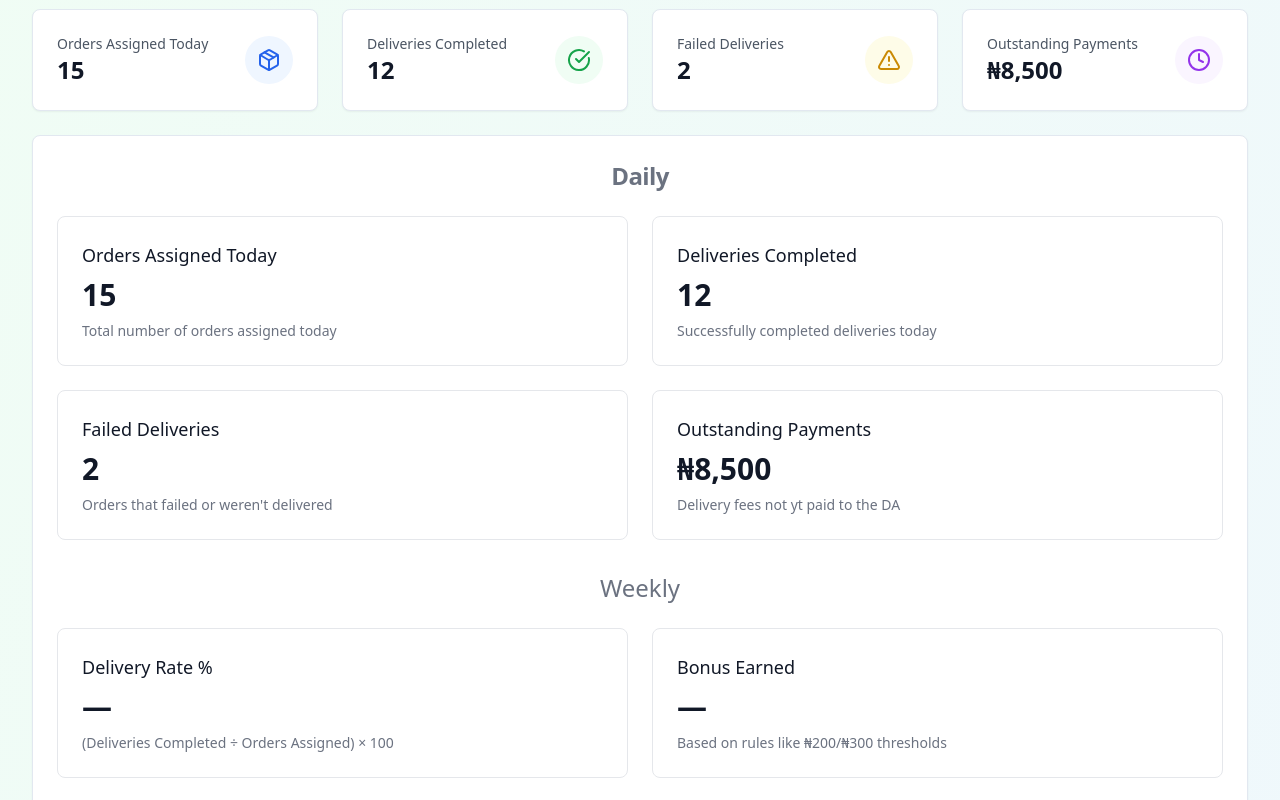
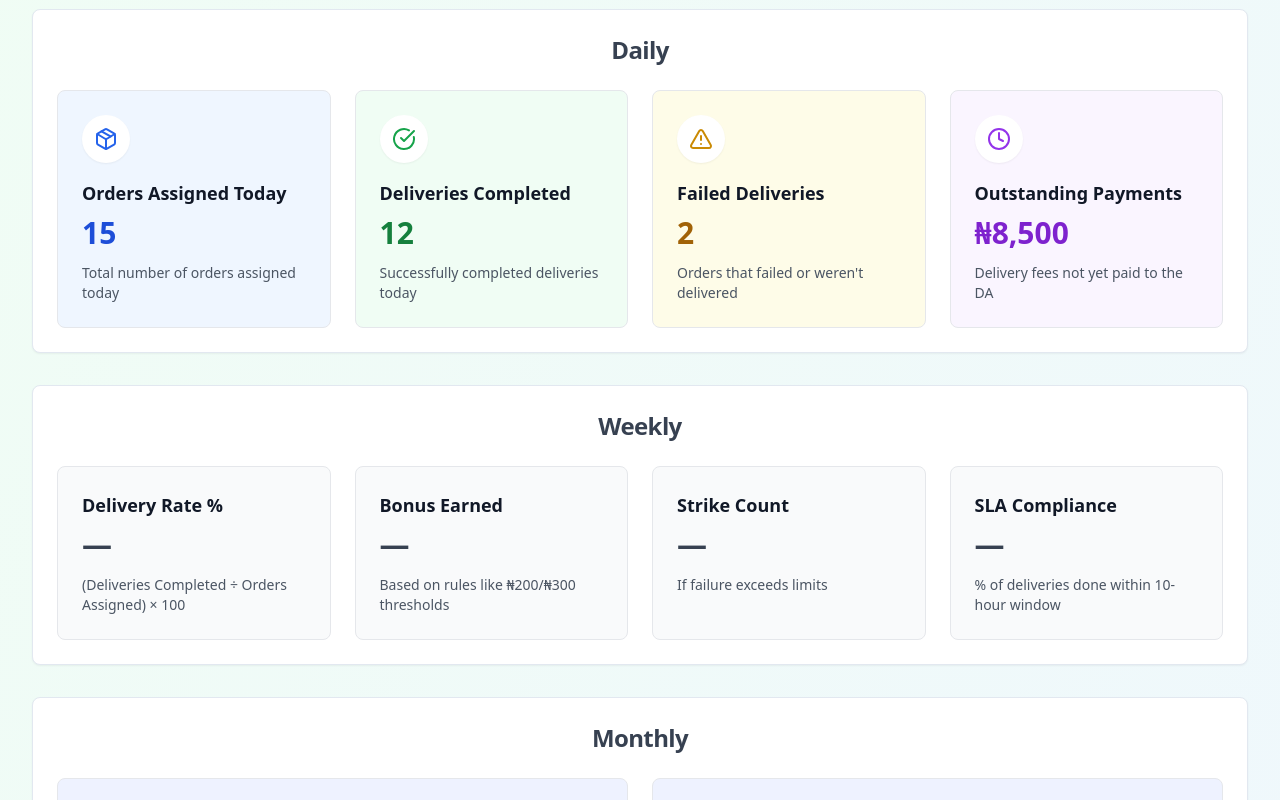
Before and after one commit to dvonne2/vitalvida-delivery-pulse, a React (Vite) app: page / in a window 1280 px wide. Shown: the part 360-1160 px from the top of the page. Built offline with nearby package versions, Linux system fonts and the light colour scheme.

Commit message:
Refactor Dashboard Stats
Improve the appearance of the daily stats section by adding colors and arranging the stats in a 4-column layout.

```diff
--- a/src/components/DashboardStats.tsx
+++ b/src/components/DashboardStats.tsx
@@ -22,37 +22,6 @@ interface DashboardStatsProps {
 }
 
 const DashboardStats = ({ agentData }: DashboardStatsProps) => {
-  const statsCards = [
-    {
-      title: "Orders Assigned Today",
-      value: "15",
-      icon: Package,
-      color: "text-blue-600",
-      bgColor: "bg-blue-50"
-    },
-    {
-      title: "Deliveries Completed",
-      value: agentData.completedToday.toString(),
-      icon: CheckCircle,
-      color: "text-green-600",
-      bgColor: "bg-green-50"
-    },
-    {
-      title: "Failed Deliveries",
-      value: "2",
-      icon: AlertTriangle,
-      color: "text-yellow-600",
-      bgColor: "bg-yellow-50"
-    },
-    {
-      title: "Outstanding Payments",
-      value: "₦8,500",
-      icon: Clock,
-      color: "text-purple-600",
-      bgColor: "bg-purple-50"
-    }
-  ];
-
   const timeUntilPhotoDeadline = () => {
     const now = new Date();
     const friday1PM = new Date();
@@ -66,27 +35,43 @@ const DashboardStats = ({ agentData }: DashboardStatsProps) => {
     return `${hours}h ${minutes}m`;
   };
 
-  // Daily stats data
+  // Daily stats data with colors and icons
   const dailyStats = [
     {
       title: "Orders Assigned Today",
       value: "15",
-      description: "Total number of orders assigned today"
+      description: "Total number of orders assigned today",
+      icon: Package,
+      bgColor: "bg-blue-50",
+      iconColor: "text-blue-600",
+      valueColor: "text-blue-700"
     },
     {
       title: "Deliveries Completed",
       value: "12",
-      description: "Successfully completed deliveries today"
+      description: "Successfully completed deliveries today",
+      icon: CheckCircle,
+      bgColor: "bg-green-50",
+      iconColor: "text-green-600",
+      valueColor: "text-green-700"
     },
     {
       title: "Failed Deliveries",
       value: "2",
-      description: "Orders that failed or weren't delivered"
+      description: "Orders that failed or weren't delivered",
+      icon: AlertTriangle,
+      bgColor: "bg-yellow-50",
+      iconColor: "text-yellow-600",
+      valueColor: "text-yellow-700"
     },
     {
       title: "Outstanding Payments",
       value: "₦8,500",
-      description: "Delivery fees not yt paid to the DA"
+      description: "Delivery fees not yet paid to the DA",
+      icon: Clock,
+      bgColor: "bg-purple-50",
+      iconColor: "text-purple-600",
+      valueColor: "text-purple-700"
     }
   ];
 
@@ -166,68 +151,62 @@ const DashboardStats = ({ agentData }: DashboardStatsProps) => {
   ];
 
   return (
-    <div className="space-y-6">
-      {/* Main Stats Cards */}
+    <div className="space-y-8">
+      {/* Daily Stats Section - 4 in a row with colors */}
+      <Card>
+        <CardHeader>
+          <CardTitle className="text-center text-2xl text-gray-700 font-bold">Daily</CardTitle>
+        </CardHeader>
+        <CardContent>
           <div className="grid grid-cols-1 md:grid-cols-2 lg:grid-cols-4 gap-6">
-        {statsCards.map((stat, index) => (
-          <Card key={index} className="hover:shadow-lg transition-shadow duration-200">
-            <CardContent className="p-6">
-              <div className="flex items-center justify-between">
-                <div>
-                  <p className="text-sm font-medium text-gray-600">{stat.title}</p>
-                  <p className="text-2xl font-bold text-gray-900">{stat.value}</p>
+            {dailyStats.map((stat, index) => (
+              <div key={index} className={`${stat.bgColor} border border-gray-200 rounded-lg p-6 hover:shadow-lg transition-shadow duration-200`}>
+                <div className="flex items-center justify-between mb-4">
+                  <div className={`p-3 rounded-full bg-white shadow-sm`}>
+                    <stat.icon className={`h-6 w-6 ${stat.iconColor}`} />
                   </div>
-                <div className={`p-3 rounded-full ${stat.bgColor}`}>
-                  <stat.icon className={`h-6 w-6 ${stat.color}`} />
                 </div>
+                <h3 className="text-lg font-semibold text-gray-900 mb-2">{stat.title}</h3>
+                <p className={`text-3xl font-bold ${stat.valueColor} mb-3`}>{stat.value}</p>
+                <p className="text-sm text-gray-600">{stat.description}</p>
+              </div>
+            ))}
           </div>
         </CardContent>
       </Card>
+
+      {/* Weekly Section */}
+      <Card>
+        <CardHeader>
+          <CardTitle className="text-center text-2xl text-gray-700 font-bold">Weekly</CardTitle>
+        </CardHeader>
+        <CardContent>
+          <div className="grid grid-cols-1 md:grid-cols-2 lg:grid-cols-4 gap-6">
+            {weeklyStats.map((stat, index) => (
+              <div key={index} className="border border-gray-200 rounded-lg p-6 bg-gray-50 hover:bg-gray-100 transition-colors duration-200">
+                <h3 className="text-lg font-semibold text-gray-900 mb-2">{stat.title}</h3>
+                <p className="text-3xl font-bold text-gray-700 mb-3">{stat.value}</p>
+                <p className="text-sm text-gray-600">{stat.description}</p>
+              </div>
             ))}
           </div>
+        </CardContent>
+      </Card>
 
-      {/* Daily Stats Section */}
+      {/* Monthly Section */}
       <Card>
         <CardHeader>
-          <CardTitle className="text-center text-2xl text-gray-500">Daily</CardTitle>
+          <CardTitle className="text-center text-2xl text-gray-700 font-bold">Monthly</CardTitle>
         </CardHeader>
         <CardContent>
           <div className="grid grid-cols-1 md:grid-cols-2 gap-6">
-            {dailyStats.map((stat, index) => (
-              <div key={index} className="border border-gray-200 rounded-lg p-6">
-                <h3 className="text-lg font-medium text-gray-900 mb-2">{stat.title}</h3>
-                <p className="text-3xl font-bold text-gray-900 mb-2">{stat.value}</p>
-                <p className="text-sm text-gray-500">{stat.description}</p>
+            {monthlyStats.map((stat, index) => (
+              <div key={index} className="border border-gray-200 rounded-lg p-6 bg-indigo-50 hover:bg-indigo-100 transition-colors duration-200">
+                <h3 className="text-lg font-semibold text-gray-900 mb-2">{stat.title}</h3>
+                <p className="text-3xl font-bold text-indigo-700 mb-3">{stat.value}</p>
+                <p className="text-sm text-gray-600">{stat.description}</p>
               </div>
             ))}
-          </div>
-
-          {/* Weekly Section */}
-          <div className="mt-8">
-            <h2 className="text-center text-2xl text-gray-500 mb-6">Weekly</h2>
-            <div className="grid grid-cols-1 md:grid-cols-2 gap-6">
-              {weeklyStats.map((stat, index) => (
-                <div key={index} className="border border-gray-200 rounded-lg p-6">
-                  <h3 className="text-lg font-medium text-gray-900 mb-2">{stat.title}</h3>
-                  <p className="text-3xl font-bold text-gray-900 mb-2">{stat.value}</p>
-                  <p className="text-sm text-gray-500">{stat.description}</p>
-                </div>
-              ))}
-            </div>
-          </div>
-
-          {/* Monthly Section */}
-          <div className="mt-8">
-            <h2 className="text-center text-2xl text-gray-500 mb-6">Monthly</h2>
-            <div className="grid grid-cols-1 md:grid-cols-2 gap-6">
-              {monthlyStats.map((stat, index) => (
-                <div key={index} className="border border-gray-200 rounded-lg p-6">
-                  <h3 className="text-lg font-medium text-gray-900 mb-2">{stat.title}</h3>
-                  <p className="text-3xl font-bold text-gray-900 mb-2">{stat.value}</p>
-                  <p className="text-sm text-gray-500">{stat.description}</p>
-                </div>
-              ))}
-            </div>
           </div>
         </CardContent>
       </Card>
```
Lines whose indentation alone changed are shown as unchanged.
